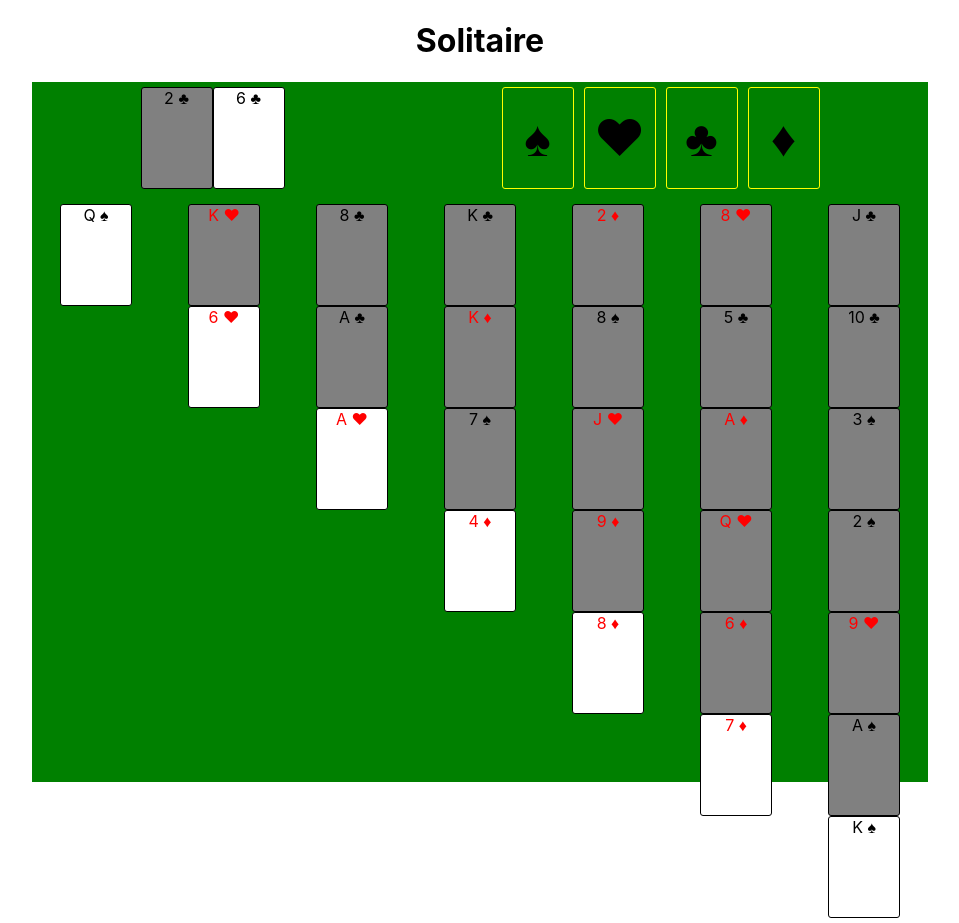
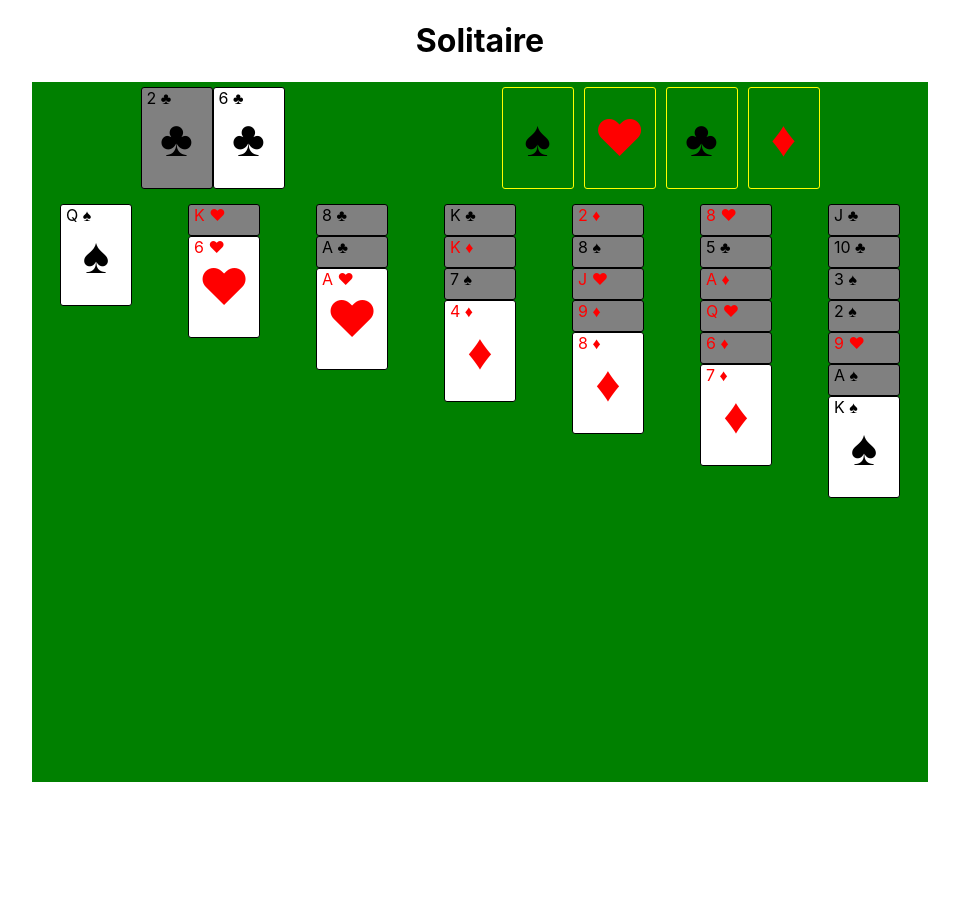
Before and after one commit to eschwartz929/solitaire, a React (Create React App) app in the folder solitaire/: page / in a window 1280 px wide. Both pictures are taken after a click on the button "New Game". Shown: the whole page, without its empty margins (160-1119 px from the left). After the commit the page ends 800 px from the top, so only its background shows below. Built offline with nearby package versions, Linux system fonts and the light colour scheme.

Commit message:
stacking cards

```diff
--- a/solitaire/src/Board.js
+++ b/solitaire/src/Board.js
@@ -56,7 +56,7 @@ function Piles({piles, selectCard}) {
                     <div className="pile" key={index}>
                         {pile.cards.length > 0
                             ? <Card selectCard={selectCard}/>
-                            : <div className="pile-suit">{suits[pile.suit]}</div>
+                            : <div className={"pile-suit" + ((index % 2 === 1) ? " red-card": "")}>{suits[pile.suit]}</div>
                         }
                     </div>)
             }
@@ -79,7 +79,7 @@ function Stack({cards, selectCard}) {
     return (
         <div className="stack">
             {cards && cards.map((card, index) =>
-                <Card selectCard={selectCard} key={index} card={card}></Card>
+                <Card selectCard={selectCard} key={index} card={card} stacked={index !== cards.length - 1}></Card>
             )}
         </div>
     )
--- a/solitaire/src/components/Card.js
+++ b/solitaire/src/components/Card.js
@@ -3,16 +3,22 @@ import "../css/Card.css"
 import suits from "../config/suits"
 import numbers from "../config/cardNumbers"
 
-function Card({card, selectCard}) {
+function Card({card, selectCard, stacked}) {
     const cardSuit = suits[card.suit]
     const cardLabel = numbers[card.number]
-    const red = (card.suit % 2 === 1)
 
     return (
         <>
         {cardSuit && cardLabel &&
-            <div onClick={() => selectCard(card)} className={'card' + (!card.visible ? ' hidden-card ' : '') + (red ? ' red-card': '') + (card.selected ? ' selected-card': '')} >
-                {cardLabel} {cardSuit}
+            <div
+                onClick={() => selectCard(card)}
+                className={'card'
+                    + (!card.visible ? ' hidden-card ' : '')
+                    + (card.color === 'red' ? ' red-card': '')
+                    + (card.selected ? ' selected-card': '')
+                    + (stacked ? ' stacked-card' : '')} >
+                <div className="card-header">{cardLabel} {cardSuit}</div>
+                {!stacked && <div className="card-suit">{cardSuit}</div>}
             </div>
         }
         </>
--- a/solitaire/src/css/Card.css
+++ b/solitaire/src/css/Card.css
@@ -4,6 +4,16 @@
     height: 100px;
     width: 70px;
     border-radius: 3px;
+}
+
+.card-header {
+    display:flex;
+    justify-content: start;
+    margin-left: 5px;
+}
+
+.card-suit {
+    font-size: 50px;
 }
 
 .hidden-card {
@@ -17,3 +27,7 @@
 .selected-card {
     background-color: yellow;
 }
+
+.stacked-card {
+    height: 30px;
+}
--- a/solitaire/src/game.js
+++ b/solitaire/src/game.js
@@ -122,11 +122,11 @@ function Game() {
     }
 
     function moveCard(card, source, destination) {
-        console.log('we moving')
         if (card.color !== selectedCard.color && card.number === selectedCard.number + 1) {
-            console.log('valid move!')
-            console.log('source: ', source)
             source.pop()
+            if (source.length > 0) {
+                source[source.length - 1].visible = true
+            }
             selectedCard.location = card.location
             selectedCard.locationIndex = card.locationIndex
             destination.push(selectedCard)
```
